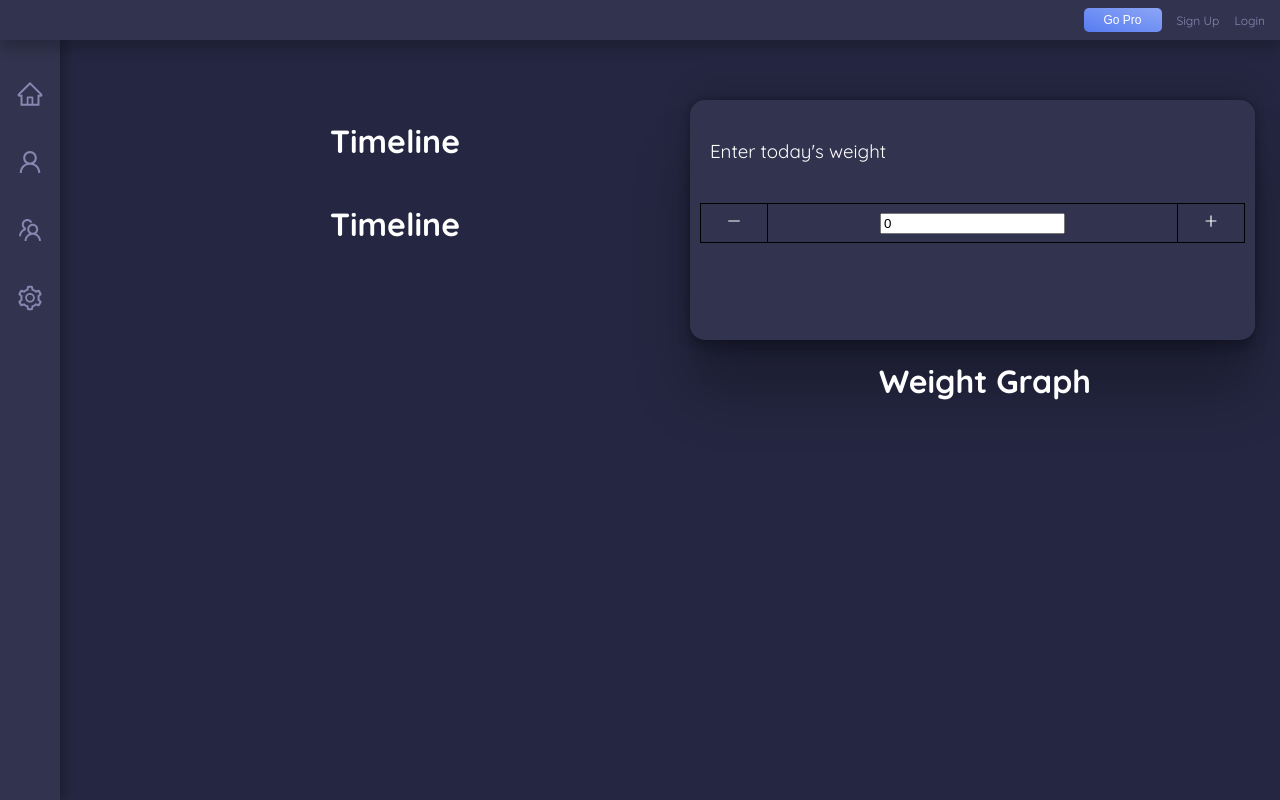
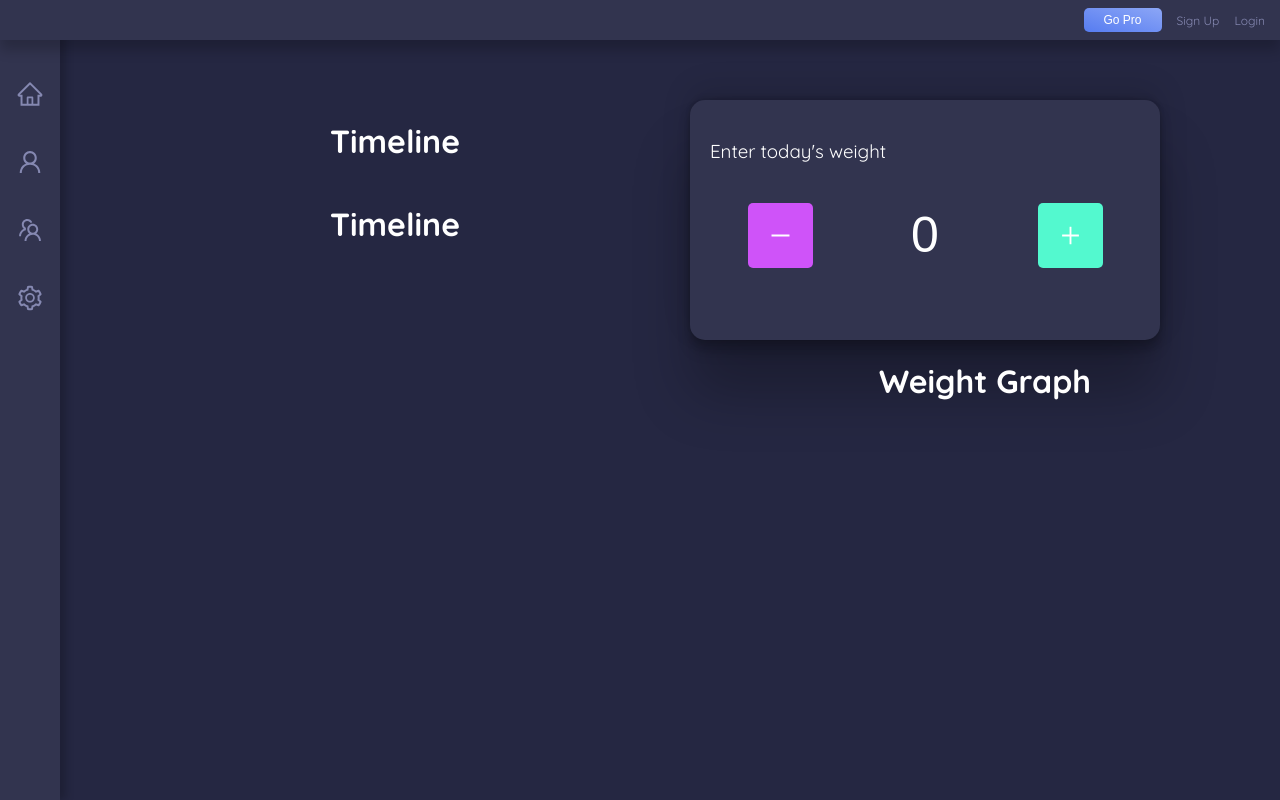
Before and after one commit to kleach12/Slimpossible, a React (Create React App) app in the folder client/: page / in a window 1280 px wide. Built offline with nearby package versions, Linux system fonts and the light colour scheme.

Commit message:
Started styling on weight input

```diff
--- a/client/src/components/WeightForm.css
+++ b/client/src/components/WeightForm.css
@@ -2,7 +2,8 @@
   background-color: #32344f ;
   box-shadow: rgba(0, 0, 0, 0.25) 0px 54px 55px, rgba(0, 0, 0, 0.12) 0px -12px 30px, rgba(0, 0, 0, 0.12) 0px 4px 6px, rgba(0, 0, 0, 0.17) 0px 12px 13px, rgba(0, 0, 0, 0.09) 0px -3px 5px;
   border-radius: 15px;
-  height: 25vh;
+  height: 200px;
+  width: 450px;
   margin-right: 25px;
   padding: 20px 10px ;
   display: flex;
@@ -15,15 +16,61 @@
   padding-left: 10px;
   margin-bottom: 40px;
 }
+#weight_input{
+  display: flex;
+  justify-content: center;
+}
+#minus{
+  color: #ffffff;
+  font-size: 25px;
+  font-weight: 1000;
+  /* background-color:#CF53F9 ; */
+}
+
+#plus{
+  color: #ffffff;
+  font-size: 25px;
+  font-weight: 1000;
+}
+
+#minus_square{
+  background-color:#CF53F9 ;
+  border-radius: 5px;
+  display: flex;
+  align-items: center;
+  padding:20px;
+}
+
+#plus_square{
+  background-color:#53F9CF ;
+  border-radius: 5px;
+  display: flex;
+  align-items: center;
+  padding:20px;
+}
+
+#weight_value{
+  background: none;
+  color: #ffffff;
+  font-size: 50px;
+  border-radius: 5px;
+  border: none;
+  width: 50%;
+  text-align: center;
+  padding: 0px;
+  /* height: 30px; */
+  /* margin-bottom: 20px;
+  padding-left: 10px; */
+}
 
 table {
   border-collapse: collapse; /* Merge cell borders */
-  width: 100%;
+  width: 90%;
 }
 
 /* Style for table borders */
 table, th, td {
-  border: 1px solid black; /* Add a 1px solid black border to the table and its cells */
+  /* border: 1px solid black; Add a 1px solid black border to the table and its cells */
 }
 
 /* Optional: Add padding and text alignment for better appearance */
--- a/client/src/components/WeightForm.js
+++ b/client/src/components/WeightForm.js
@@ -10,14 +10,14 @@ export default function WeightForm() {
   };
 
   const decrementWeight = () => {
-    if(weight > 0){
+    if (weight > 0) {
       setWeight(weight - 1);
     }
   };
 
   const incrementWeight = () => {
     setWeight(weight + 1);
-  }
+  };
 
   console.log(weight);
 
@@ -25,18 +25,19 @@ export default function WeightForm() {
     <div id="weight_form">
       <h3 id="weight_form_title"> Enter today's weight</h3>
       <form>
-        <div>
-          <table>
-            <tbody>
-            <tr>
-              <td onClick={decrementWeight}><AiOutlineMinus/></td>
-              <td>
-                <input value={weight} onChange={handleInputChange}></input>
-              </td>
-              <td onClick={incrementWeight}> <AiOutlinePlus/></td>
-            </tr>
-            </tbody>
-          </table>
+        <div id="weight_input">
+          <div id="minus_square" onClick={decrementWeight}>
+            <AiOutlineMinus id="minus" />
+          </div>
+          <input
+            id="weight_value"
+            value={weight}
+            onChange={handleInputChange}
+          ></input>
+          <div id="plus_square" onClick={incrementWeight}>
+            {" "}
+            <AiOutlinePlus id="plus" />
+          </div>
         </div>
       </form>
     </div>
```
